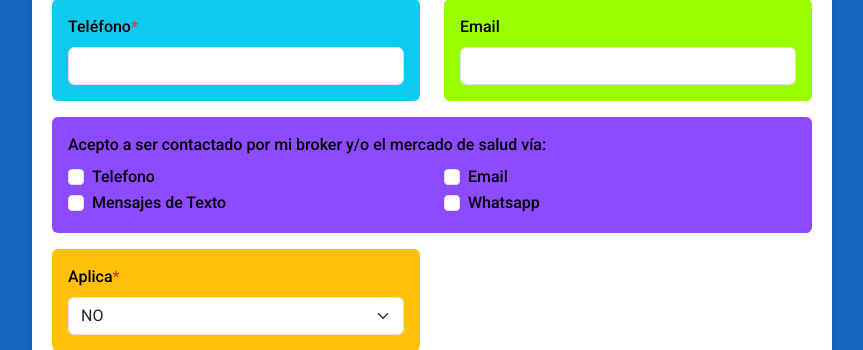
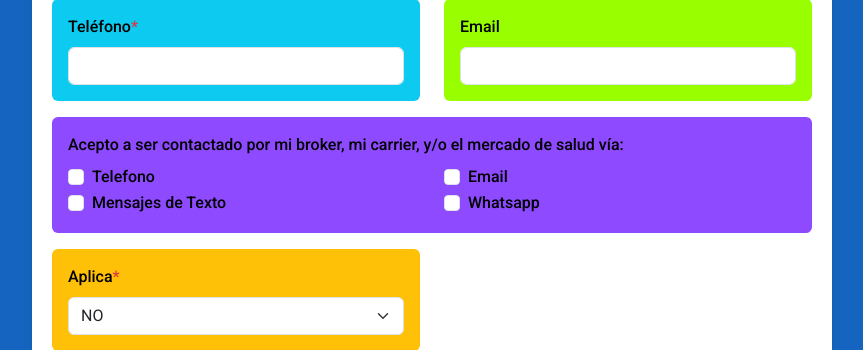
Before and after one commit to Elias0428/CRM_RD, a Django app: template app/templates/consent/consent1.html in a window 1280 px wide. Shown: the part 265-615 px from the top of the page, without its empty margins (208-1071 px from the left). Run offline with Django 5.2, Linux system fonts and the light colour scheme; the template is opened without the code that fills it, so the values that code supplies are empty; some libraries are stand-ins or nearby versions.

Commit message:
Fix consent

```diff
--- a/app/templates/consent/consent1.html
+++ b/app/templates/consent/consent1.html
@@ -175,11 +175,11 @@
             <div class="row mb-3">
                 <div class="col">
                     <div class="bg-morado p-3 rounded">
-                        <label class="form-label">{% blocktrans %}Acepto a ser contactado por mi broker y/o el mercado de salud vía:{% endblocktrans %}</label>
+                        <label class="form-label">{% blocktrans %}Acepto a ser contactado por mi broker, mi carrier, y/o el mercado de salud vía:{% endblocktrans %}</label>
                         <div class="row">
                             <div class="col-6">
                                 <div class="form-check">
-                                    <input class="form-check-input contactMethod" type="checkbox"  id="Telefono"  name="phone" {% if contact.phone %}checked{% endif %} />
+                                    <input class="form-check-input contactMethod" type="checkbox"  id="{% trans "Telefono" %}"  name="phone" {% if contact.phone %}checked{% endif %} />
                                     <label class="form-check-label" for="">{% trans "Telefono" %}</label>
                                 </div>
                                 <div class="form-check">
@@ -206,7 +206,7 @@
                 <div class="row mb-3">
                     <div class="col">
                         <div class="bg-primary p-3 rounded">
-                            <label class="form-label">{% blocktrans %}Acepto a ser contactado por mi broker y/o el mercado de salud vía:{% endblocktrans %}</label>
+                            <label class="form-label">{% blocktrans %}Cobertura adicional:{% endblocktrans %}</label>
                             <div class="row">
                                 {% for supp in supps %}
                                     <div class="col-12 col-lg-4">
@@ -394,7 +394,7 @@
                     </ol>
                     <p class="roboto-light">{% blocktrans %}Entiendo que mi Agente de Registro no utilizará o compartirá mi información de identificación personal (PII) para ningún propósito excepto los aquí listados en esta autorización. Entiendo que esta autorización será válida hasta que sea revocada por mi en cualquier momento. Para revocar esta autorización, debo hacerlo por escrito y enviarlo a la persona correspondiente a través del correo electrónico: client@lapeira.com.{% endblocktrans %}</p>
                     <p class="roboto-light">{% blocktrans %}Entiendo que la información que yo le suministre a mi Agente de Registro se va a utilizar ÚNICAMENTE para asistirme en verificar mi elegibilidad y mi aplicacion o enrolamiento en el mercado de salud federal (Marketplace). Esta aprobación incluye la búsqueda de una aplicacion activa utilizando la páginas web aprobadas para el enrolamiento clásico directo (DE) o el Enhanced Direct Enrollment (EDE). Así mismo, entiendo que no tengo que compatir otra informacion adicional excepto la que es requerida para mi enrolamiento o verificacion de eligibilidad en el mercado de salud federal (Marketplace){% endblocktrans %}</p>
-                    <span class="roboto-black">Reconocimiento de Información Correcta y No Falsificación</span><br>
+                    <span class="roboto-black">{% trans "Reconocimiento de Información Correcta y No Falsificación" %}</span><br>
                     <p class="roboto-light">{% blocktrans %}Al firmar este formulario, afirmo y reconozco que he sido completamente informado y se me ha brindado una explicación clara sobre lo siguiente:{% endblocktrans %}</p>
                     <ol class="roboto-light">
                         <li>{% blocktrans %}Los beneficios específicos incluidos en el plan de salud, incluyendo cualquier cobertura de seguro o beneficios asociados.{% endblocktrans %}</li>
@@ -474,7 +474,7 @@
 
             const authorizationText = document.getElementById('authorizationText');
             authorizationText.textContent = selectedMethods.length > 0
-                ? `Autorizo ser contactado por: ${selectedMethods.join(', ')}.`
+                ? `{% trans "Acepto a ser contactado por mi broker, mi carrier, y/o el mercado de salud vía:" %} ${selectedMethods.join(', ')}.`
                 : '';
         }
 
```
Also changed, not shown: locale/en/LC_MESSAGES/django.po.
